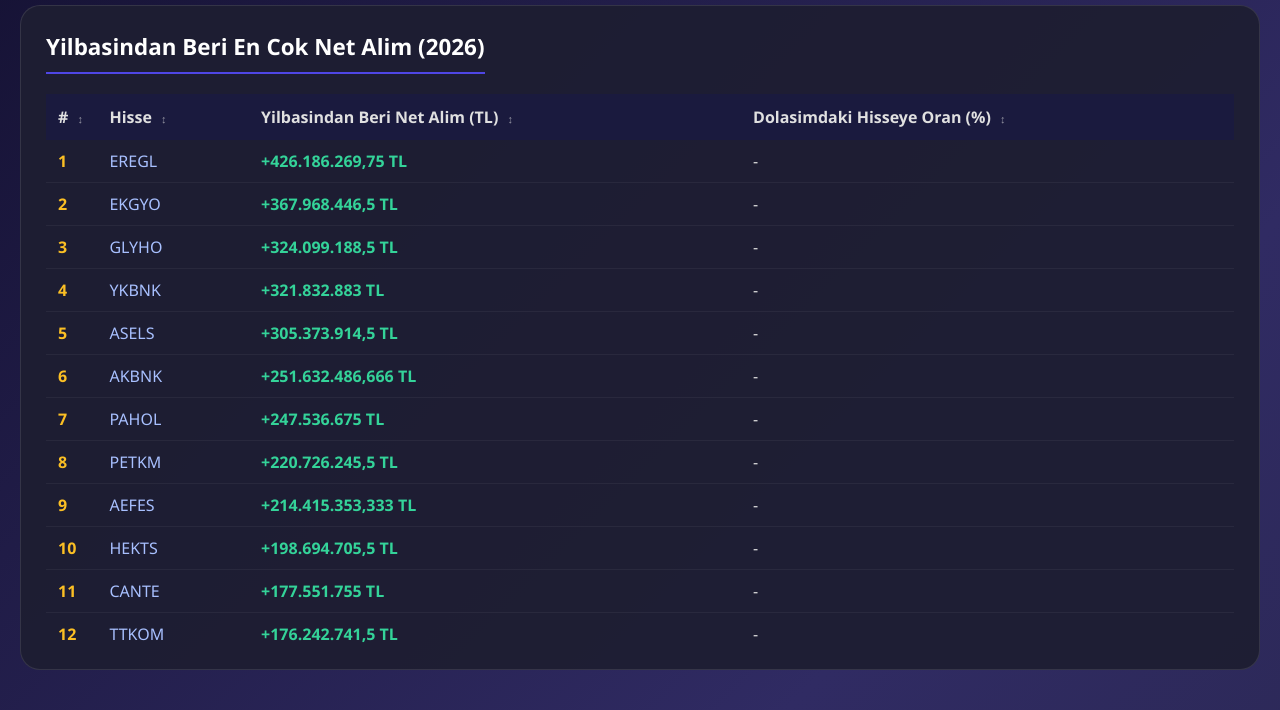
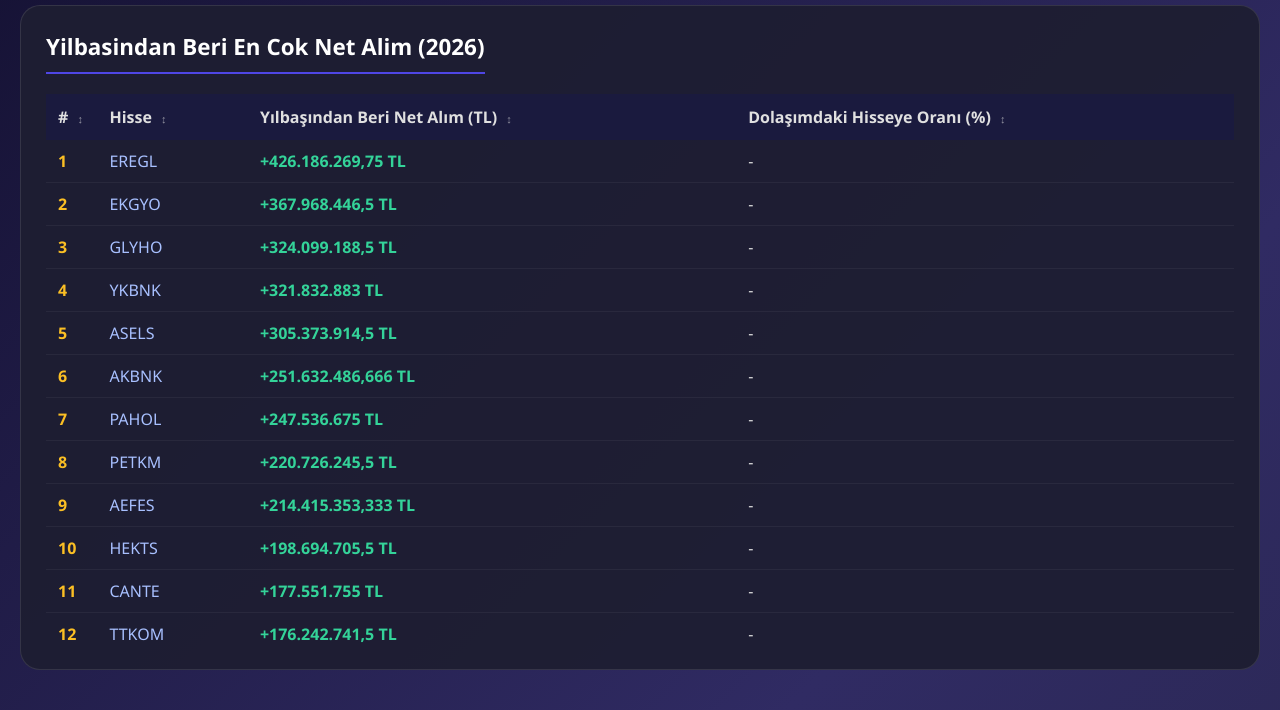
Before and after one commit to bariserkaya-lang/yabanci-yatirimci-takip, a Flask app: template web/templates/dashboard2.html in a window 1280 px wide. Shown: the part 444-1154 px from the top of the page. Run offline with Flask 3, Linux system fonts and the light colour scheme; the template is opened without the code that fills it, so the values that code supplies are empty; some libraries are stand-ins or nearby versions.

Commit message:
Update dashboard2.html

```diff
--- a/web/templates/dashboard2.html
+++ b/web/templates/dashboard2.html
@@ -218,8 +218,8 @@
         html += '<thead><tr>';
         html += '<th data-col="0" onclick="sortTable(\'' + containerId + '\', 0, \'' + type + '\')"># <span class="sort-icon">↕</span></th>';
         html += '<th data-col="1" onclick="sortTable(\'' + containerId + '\', 1, \'' + type + '\')">Hisse <span class="sort-icon">↕</span></th>';
-        html += '<th data-col="2" onclick="sortTable(\'' + containerId + '\', 2, \'' + type + '\')">' + (type === 'buy' ? 'Net Alim (TL)' : 'Net Satim (TL)') + ' <span class="sort-icon">↕</span></th>';
-        html += '<th data-col="3" onclick="sortTable(\'' + containerId + '\', 3, \'' + type + '\')">Dolasimdaki Hisseye Oran (%) <span class="sort-icon">↕</span></th>';
+        html += '<th data-col="2" onclick="sortTable(\'' + containerId + '\', 2, \'' + type + '\')">' + (type === 'buy' ? 'Net Alım (TL)' : 'Net Satım (TL)') + ' <span class="sort-icon">↕</span></th>';
+        html += '<th data-col="3" onclick="sortTable(\'' + containerId + '\', 3, \'' + type + '\')">Dolaşımdaki Hisseye Oranı (%) <span class="sort-icon">↕</span></th>';
         html += '</tr></thead>';
         html += '<tbody id="tbody-' + containerId + '">';
         for (let i = 0; i < data.length; i++) {
@@ -309,8 +309,8 @@
         html += '<thead><tr>';
         html += '<th data-col="0" onclick="sortYTDTable(0)"># <span class="sort-icon">↕</span></th>';
         html += '<th data-col="1" onclick="sortYTDTable(1)">Hisse <span class="sort-icon">↕</span></th>';
-        html += '<th data-col="2" onclick="sortYTDTable(2)">Yilbasindan Beri Net Alim (TL) <span class="sort-icon">↕</span></th>';
-        html += '<th data-col="3" onclick="sortYTDTable(3)">Dolasimdaki Hisseye Oran (%) <span class="sort-icon">↕</span></th>';
+        html += '<th data-col="2" onclick="sortYTDTable(2)">Yılbaşından Beri Net Alım (TL) <span class="sort-icon">↕</span></th>';
+        html += '<th data-col="3" onclick="sortYTDTable(3)">Dolaşımdaki Hisseye Oranı (%) <span class="sort-icon">↕</span></th>';
         html += '</tr></thead>';
         html += '<tbody id="tbody-ytd">';
         for (let i = 0; i < data.length; i++) {
@@ -403,7 +403,7 @@
         html += '<th style="background:#1a1a3e; padding:12px; text-align:left;">Hisse</th>';
         html += '<th style="background:#1a1a3e; padding:12px; text-align:left;">' + month1 + '</th>';
         html += '<th style="background:#1a1a3e; padding:12px; text-align:left;">' + month2 + '</th>';
-        html += '<th style="background:#1a1a3e; padding:12px; text-align:left;">Degisim</th>';
+        html += '<th style="background:#1a1a3e; padding:12px; text-align:left;">Değişim</th>';
         html += '</tr></thead>';
         html += '<tbody>';
         for (let i = 0; i < data.length; i++) {
```
